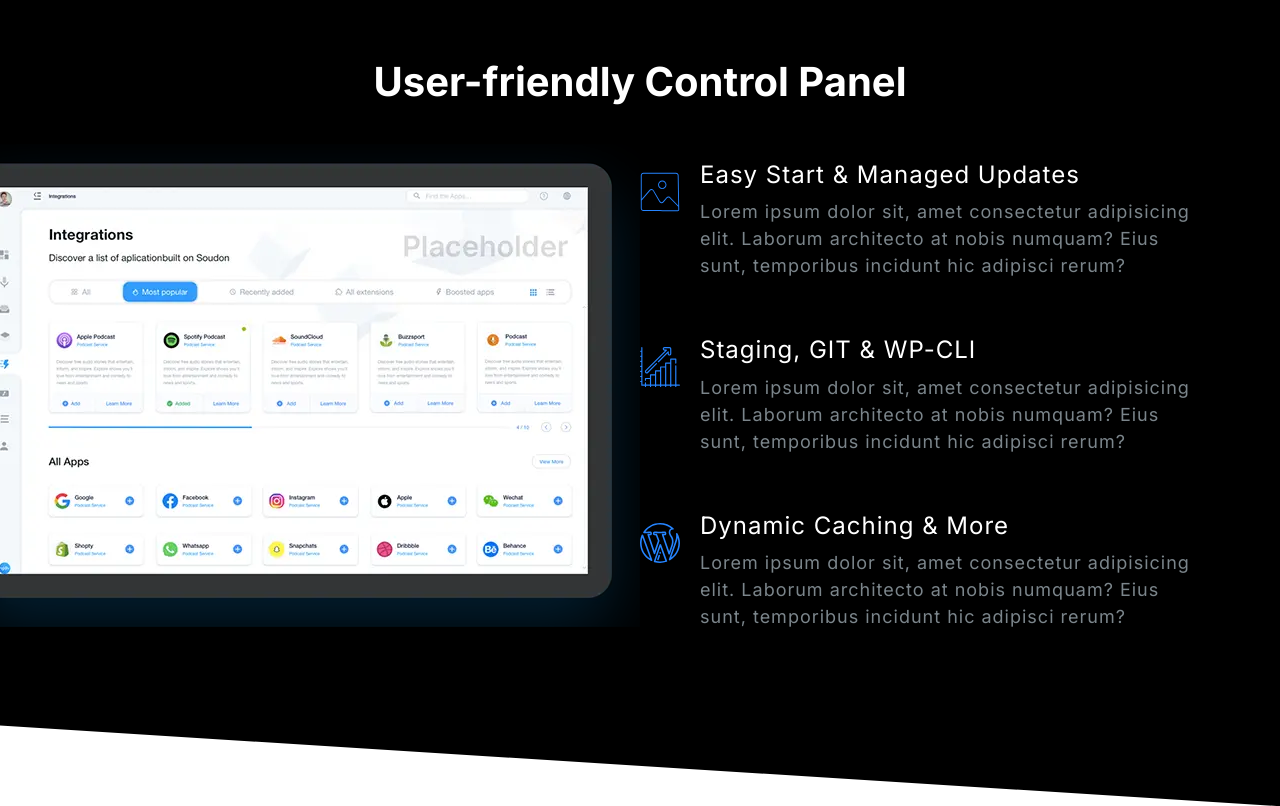
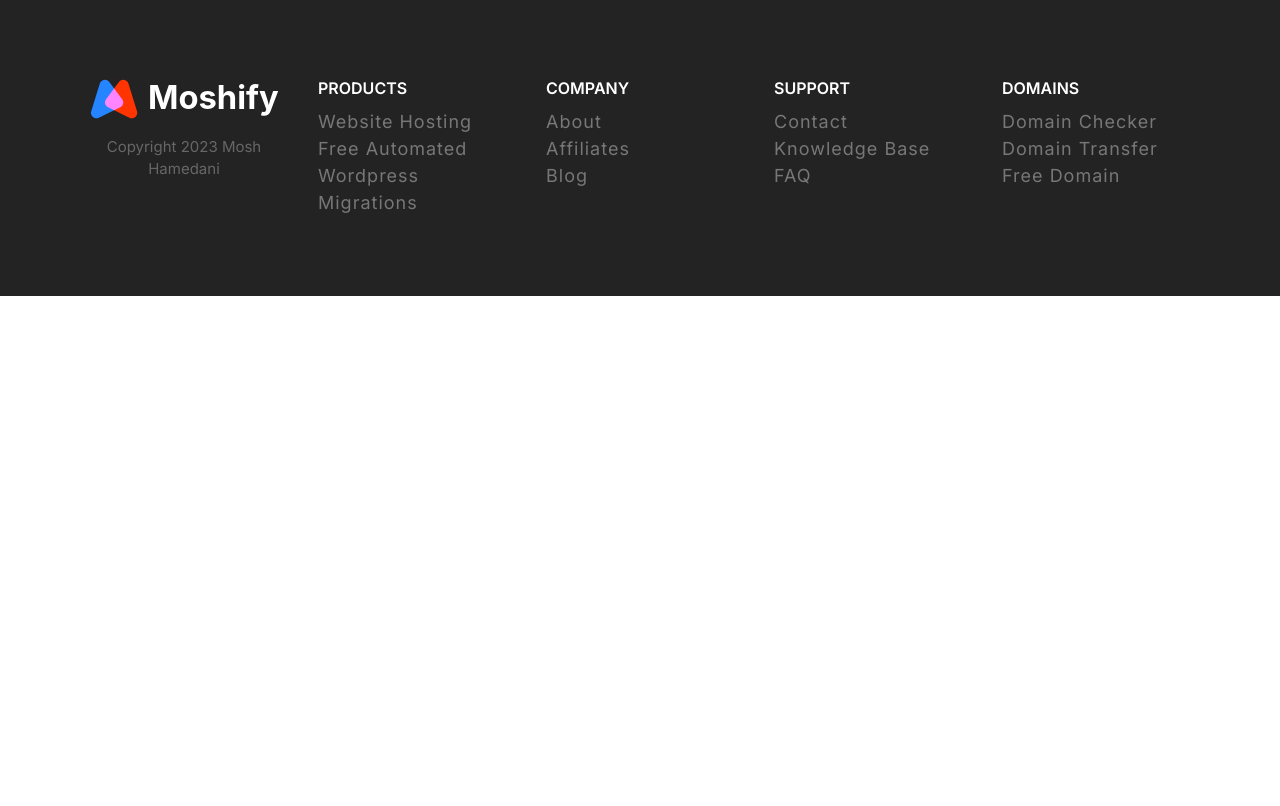
Before and after one commit to santhoshsandy7/Moshify-Project, a plain HTML site: page 9.MOSHIFY/index.html in a window 1280 px wide. Drawn offline with Linux system fonts and the light colour scheme.

Commit message:
Define testimonial and footer components.

```diff
--- a/9.MOSHIFY/css/styles.css
+++ b/9.MOSHIFY/css/styles.css
@@ -803,3 +803,80 @@ a {
     max-width: 700px;
   }
 }
+
+/* Testimonials */
+.footer {
+  background: #232323;
+}
+
+.footer a {
+  color: #777;
+  transition: color 0.3s;
+}
+
+.footer a:hover {
+  color: #fff;
+}
+
+.footer__section {
+  padding: 2rem;
+  border-bottom: 1px solid #393939;
+}
+
+.footer .list {
+  margin: 0;
+}
+
+.footer__heading {
+  text-transform: uppercase;
+  font-weight: 600;
+}
+
+.footer__brand {
+  margin-top: 5rem;
+  text-align: center;
+}
+
+.footer__brand > img {
+  /* TODO: Consider refactoring this and applying it to all images. */
+  width: 100%;
+  max-width: 230px;
+}
+
+.footer__copyright {
+  font-size: 2.1rem;
+  color: #fff;
+  opacity: 0.3;
+}
+
+@media screen and (min-width: 786px) {
+  .footer__sections {
+    grid-template-columns: repeat(auto-fit, minmax(10rem, 1fr));
+  }
+
+  .collapsible__chevron {
+    display: none;
+  }
+
+  .footer .collapsible__content {
+    opacity: 1;
+    max-height: 100%;
+  }
+
+  .footer__brand {
+    order: -1;
+    margin-top: 1rem;
+  }
+
+  .footer__section {
+    border: 0;
+  }
+
+  .footer__copyright {
+    font-size: 1.5rem;
+  }
+
+  .footer__heading {
+    font-size: 1.6rem;
+  }
+}
--- a/9.MOSHIFY/index.html
+++ b/9.MOSHIFY/index.html
@@ -15,75 +15,75 @@
     <title>Document</title>
   </head>
   <body>
-    <section class="block block__dark block__skewed-right block-showcase">
-      <header class="block__header">
-        <h2 class="block__heading">User-friendly Control Panel</h2>
-      </header>
-      <div class="container grid grid--1x2">
-        <picture class="block-showcase__image">
-          <source
-            type="image/webp"
-            srcset="images/ipad.webp 1x, images/ipad@2x.webp 2x" />
-          <source
-            type="image/png"
-            srcset="images/ipad.png 1x, images/ipad@2x.png 2x" />
-          <img src="images/ipad.png" alt=""
-        /></picture>
-        <ul class="list">
-          <li>
-            <div class="media">
-              <div class="media--image">
-                <svg class="icon icon--primary">
-                  <use xlink:href="images/sprite.svg#snap"></use>
-                </svg>
-              </div>
-              <div class="media--body">
-                <h3 class="media--title">Easy Start & Managed Updates</h3>
-                <p>
-                  Lorem ipsum dolor sit, amet consectetur adipisicing elit.
-                  Laborum architecto at nobis numquam? Eius sunt, temporibus
-                  incidunt hic adipisci rerum?
-                </p>
-              </div>
-            </div>
-          </li>
-          <li>
-            <div class="media">
-              <div class="media--image">
-                <svg class="icon icon--primary">
-                  <use xlink:href="images/sprite.svg#growth"></use>
-                </svg>
-              </div>
-              <div class="media--body">
-                <h3 class="media--title">Staging, GIT & WP-CLI</h3>
-                <p>
-                  Lorem ipsum dolor sit, amet consectetur adipisicing elit.
-                  Laborum architecto at nobis numquam? Eius sunt, temporibus
-                  incidunt hic adipisci rerum?
-                </p>
-              </div>
-            </div>
-          </li>
-          <li>
-            <div class="media">
-              <div class="media--image">
-                <svg class="icon icon--primary">
-                  <use xlink:href="images/sprite.svg#wordpress"></use>
-                </svg>
-              </div>
-              <div class="media--body">
-                <h3 class="media--title">Dynamic Caching & More</h3>
-                <p>
-                  Lorem ipsum dolor sit, amet consectetur adipisicing elit.
-                  Laborum architecto at nobis numquam? Eius sunt, temporibus
-                  incidunt hic adipisci rerum?
-                </p>
-              </div>
-            </div>
-          </li>
-        </ul>
+    <footer class="block block__dark footer">
+      <div class="container grid footer__sections">
+        <section class="collapsible collapsible--expanded footer__section">
+          <header class="collapsible__header">
+            <h2 class="collapsible__heading footer__heading">PRODUCTS</h2>
+            <svg class="icon icon--white collapsible__chevron">
+              <use xlink:href="images/sprite.svg#chevron"></use>
+            </svg>
+          </header>
+          <div class="collapsible__content">
+            <ul class="list">
+              <li><a href="#">Website Hosting</a></li>
+              <li><a href="#">Free Automated</a></li>
+              <li><a href="#">Wordpress</a></li>
+              <li><a href="#">Migrations</a></li>
+            </ul>
+          </div>
+        </section>
+        <section class="collapsible footer__section">
+          <header class="collapsible__header">
+            <h2 class="collapsible__heading footer__heading">company</h2>
+            <svg class="icon icon--white collapsible__chevron">
+              <use xlink:href="images/sprite.svg#chevron"></use>
+            </svg>
+          </header>
+          <div class="collapsible__content">
+            <ul class="list">
+              <li><a href="#">About</a></li>
+              <li><a href="#">Affiliates</a></li>
+              <li><a href="#">Blog</a></li>
+            </ul>
+          </div>
+        </section>
+        <section class="collapsible footer__section">
+          <header class="collapsible__header">
+            <h2 class="collapsible__heading footer__heading">Support</h2>
+            <svg class="icon icon--white collapsible__chevron">
+              <use xlink:href="images/sprite.svg#chevron"></use>
+            </svg>
+          </header>
+          <div class="collapsible__content">
+            <ul class="list">
+              <li><a href="#">Contact</a></li>
+              <li><a href="#">Knowledge Base</a></li>
+              <li><a href="#">FAQ</a></li>
+            </ul>
+          </div>
+        </section>
+        <section class="collapsible footer__section">
+          <header class="collapsible__header">
+            <h2 class="collapsible__heading footer__heading">Domains</h2>
+            <svg class="icon icon--white collapsible__chevron">
+              <use xlink:href="images/sprite.svg#chevron"></use>
+            </svg>
+          </header>
+          <div class="collapsible__content">
+            <ul class="list">
+              <li><a href="#">Domain Checker</a></li>
+              <li><a href="#">Domain Transfer</a></li>
+              <li><a href="#">Free Domain</a></li>
+            </ul>
+          </div>
+        </section>
+        <section class="footer__brand">
+          <img src="images/logo.svg" alt="" />
+          <p class="footer__copyright">Copyright 2023 Mosh Hamedani</p>
+        </section>
       </div>
-    </section>
+    </footer>
     <script src="js/main.js"></script>
   </body>
 </html>
```
Also changed, not shown: 9.MOSHIFY/component/footer.html (added, +69 -0 lines), 9.MOSHIFY/component/testimonial-block.html (added, +42 -0 lines).
